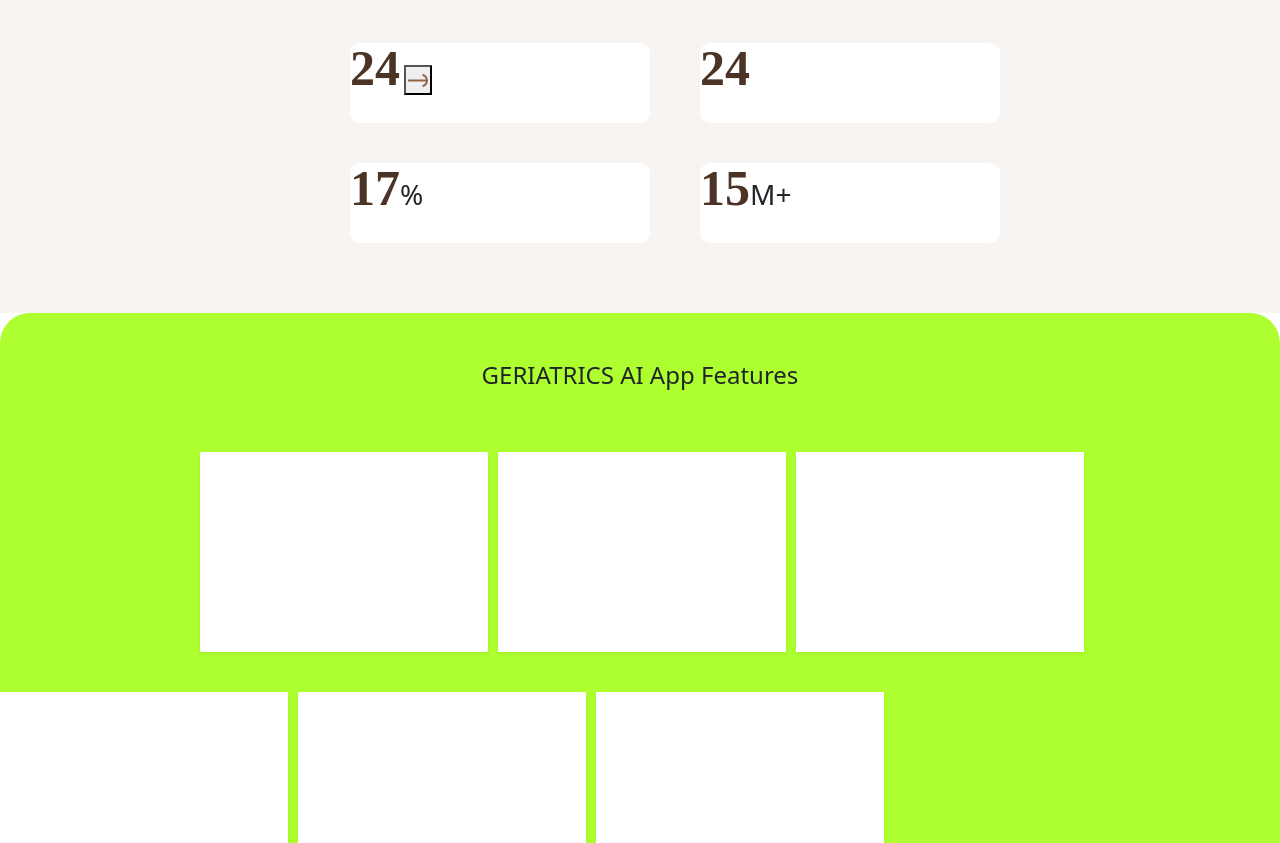
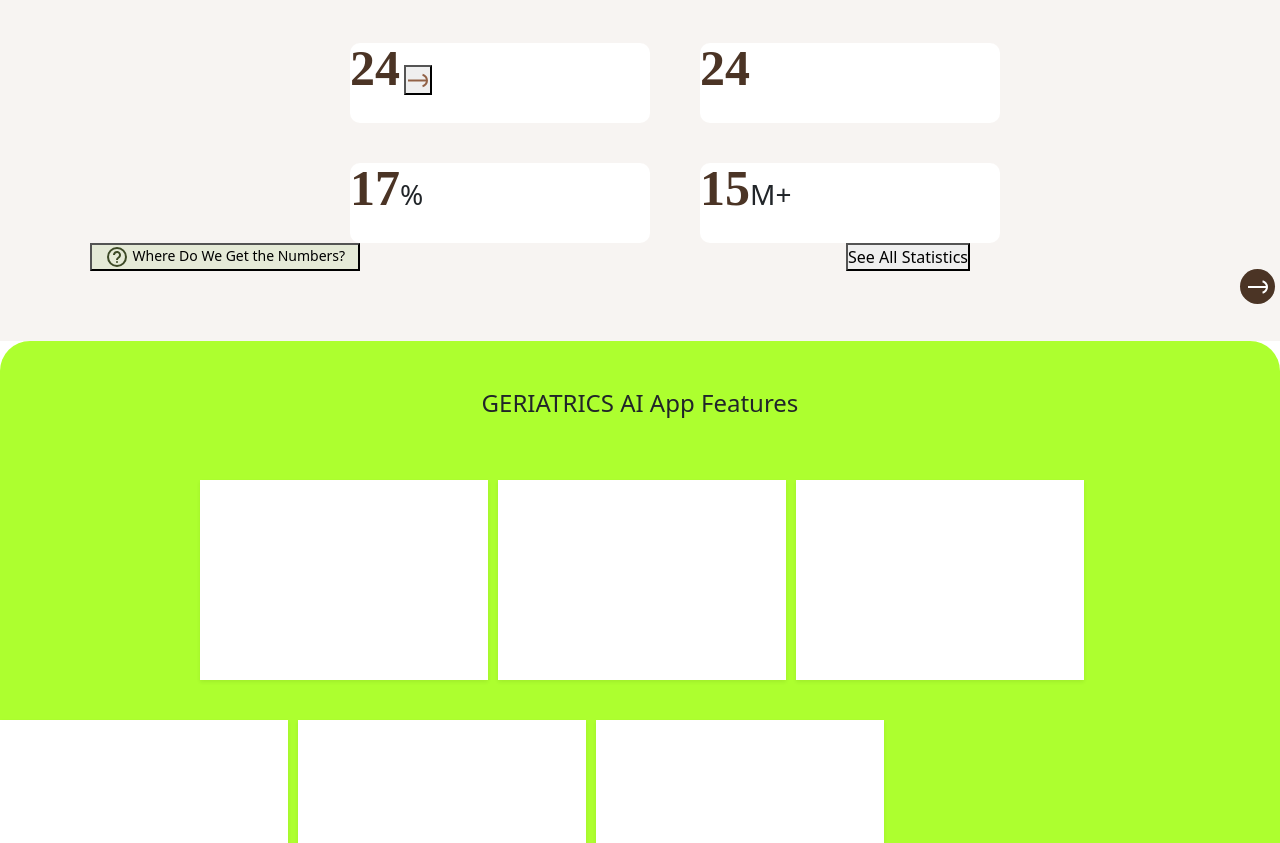
Before and after one commit to AkinolaAdewole/Medical_AI-Chatbot, a plain HTML site: page Index.html in a window 1280 px wide. Shown: the part 1312-2155 px from the top of the page. Drawn offline with nearby package versions, Linux system fonts and the light colour scheme.

Commit message:
JavaScript Udacity

```diff
--- a/Index.html
+++ b/Index.html
@@ -186,6 +186,24 @@
                     </div>
                 </div>
             </div>
+            <div class="statsButton">
+                <button class="hoverButton where">
+                    <svg xmlns="http://www.w3.org/2000/svg" width="24" height="24" viewBox="0 0 24 24" fill="none">
+                        <rect x="3" y="3" width="18" height="18" rx="9" stroke="#3D4A26" stroke-width="2" stroke-linejoin="round"></rect>
+                        <path d="M9 10C9 9.40666 9.17595 8.82664 9.50559 8.33329C9.83524 7.83994 10.3038 7.45543 10.852 7.22836C11.4001 7.0013 12.0033 6.94189 12.5853 7.05765C13.1672 7.1734 13.7018 7.45912 14.1213 7.87868C14.5409 8.29824 14.8266 8.83279 14.9424 9.41473C15.0581 9.99667 14.9987 10.5999 14.7716 11.1481C14.5446 11.6962 14.1601 12.1648 13.6667 12.4944V12.4944C12.8552 13.0366 12 13.7912 12 14.7671V15" stroke="#3D4A26" stroke-width="2" stroke-linejoin="round"></path>
+                        <rect x="11" y="16" width="2" height="2" rx="1" fill="#3D4A26"></rect>
+                    </svg>
+                    Where Do We Get the Numbers?
+                </button>
+                <button class="hoverButton seeStat">See All Statistics
+                    <div class="buttonIcon" style="background-color: #4B3425;">
+                        <svg xmlns="http://www.w3.org/2000/svg" width="24" height="24" viewBox="0 0 24 24" fill="none">
+                            <path d="M2 12L21 12" stroke="white" stroke-width="2" stroke-linejoin="round"></path>
+                            <path d="M16.5529 17.7956C17.8287 17.4537 18.9561 16.7004 19.7601 15.6526C20.5642 14.6047 21 13.3208 21 12C21 10.6792 20.5642 9.3953 19.7601 8.34743C18.9561 7.29957 17.8287 6.54629 16.5529 6.20445" stroke="white" stroke-width="2" stroke-linejoin="round"></path>
+                        </svg>
+                    </div>
+                </button>
+            </div>
 
         </div>
 
--- a/css/style.css
+++ b/css/style.css
@@ -234,6 +234,7 @@ height: 80px;
 width: 300px;
 background-color: white;
 border-radius: 10px;
+justify-content: center;
 }
 
 .cad_space{
@@ -248,6 +249,33 @@ margin-left: 50px;
     font-weight: 700;
     line-height: 100%;
     margin: -10px 0 -10px 0;
+}
+
+.statsButton {
+  display: flex;
+  width: 80%;
+  justify-content: space-between;
+  align-items: center;
+}
+
+.statsButton .where {
+  width: 270px;
+  background-color: #E5EAD7;
+  font-size: 14px;
+}
+
+.hoverButton .buttonIcon {
+  background: white;
+  margin-left: 1em;
+  position: absolute;
+  display: flex;
+  align-items: center;
+  justify-content: center;
+  height: 2.2em;
+  width: 2.2em;
+  border-radius: 1500px;
+  right: 0.3em;
+  transition: all 0.3s;
 }
 
 .flex1{
```
